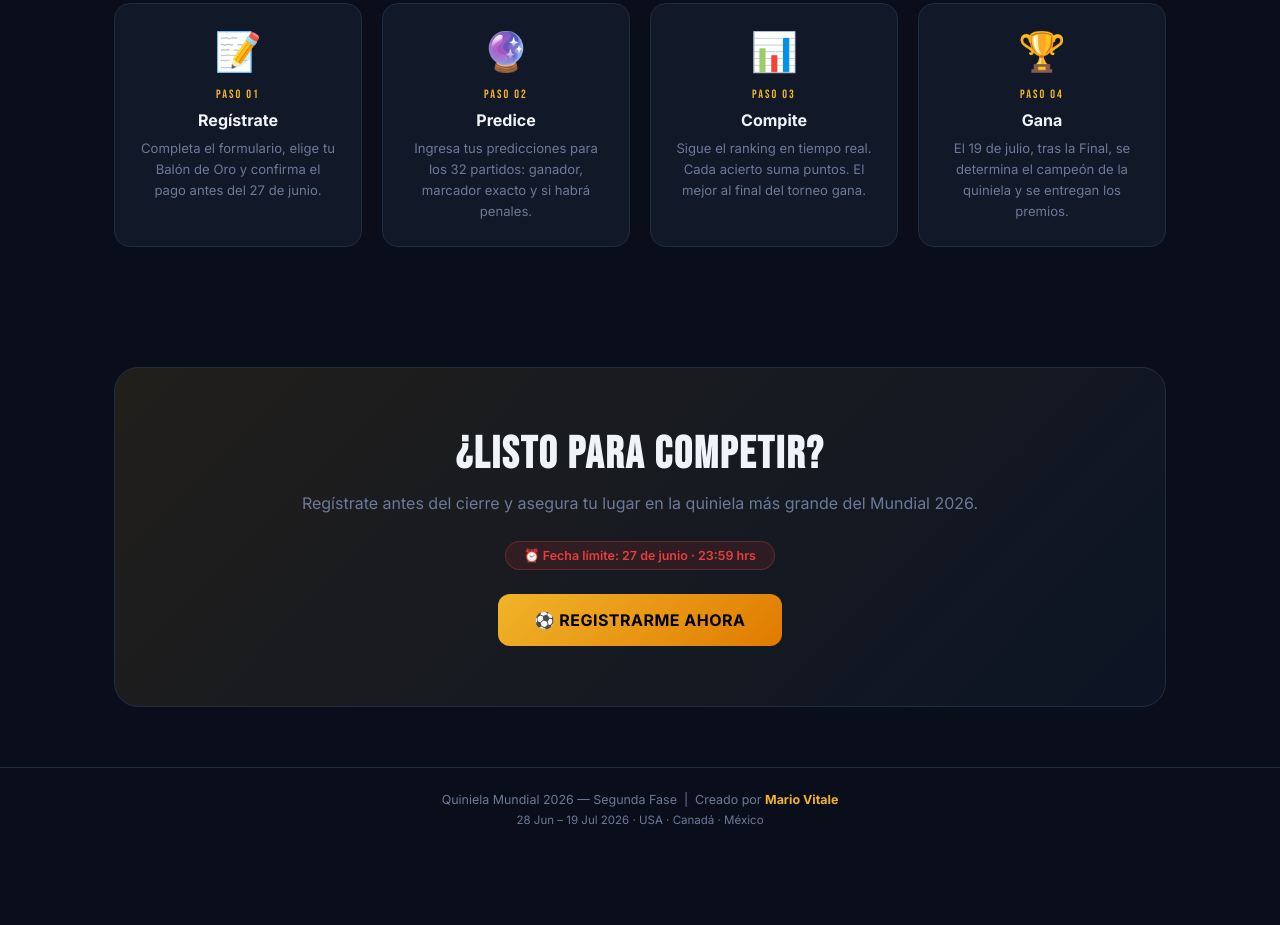
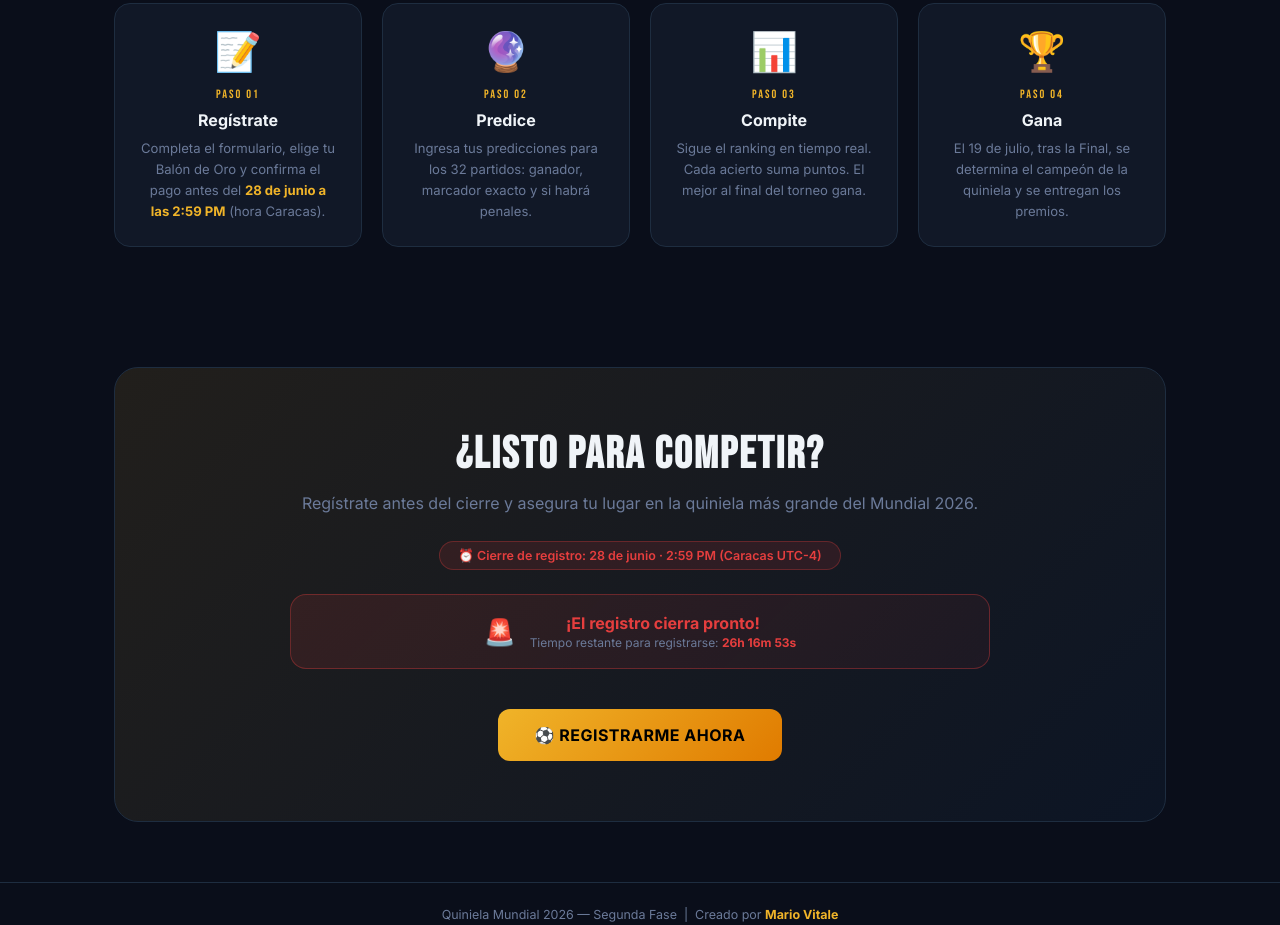
Before and after one commit to mevctrader/quiniela-mundial-2026, a website: page public/index.html in a window 1280 px wide. Shown: the part 2303-3228 px from the top of the page. Before the commit the page ends 3154 px from the top, so only its background shows below. Drawn offline with Linux system fonts and the light colour scheme.

Commit message:
fix: cierre de registro 28 jun 14:59 Caracas + countdown automático

```diff
--- a/public/index.html
+++ b/public/index.html
@@ -261,6 +261,22 @@
       font-weight: 400; letter-spacing: 1px; text-transform: uppercase;
     }
 
+    /* ── DEADLINE BANNER ── */
+    .deadline-banner {
+      background: linear-gradient(135deg,
+        rgba(229,62,62,0.12), rgba(229,62,62,0.06));
+      border: 1px solid rgba(229,62,62,0.35);
+      border-radius: 16px; padding: 18px 28px;
+      display: flex; align-items: center;
+      justify-content: center; gap: 14px;
+      flex-wrap: wrap; text-align: center;
+      max-width: 700px; margin: 0 auto 40px;
+    }
+    .deadline-banner .dl-icon { font-size: 1.6rem; }
+    .deadline-banner .dl-text { font-size: 0.9rem; color: var(--text); }
+    .deadline-banner .dl-text strong { color: var(--accent); font-size: 1rem; }
+    .deadline-banner .dl-sub  { font-size: 0.75rem; color: var(--muted); margin-top: 2px; }
+
     /* ── CTA FINAL ── */
     .cta-section {
       text-align: center;
@@ -355,7 +371,6 @@
       <div class="stat-label">Rondas</div>
     </div>
     <div class="stat-item">
-      <!-- ✅ FIX — Máximo real según server.js -->
       <div class="stat-num">353</div>
       <div class="stat-label">Pts Máximo</div>
     </div>
@@ -373,7 +388,6 @@
 
   <div class="puntos-grid">
 
-    <!-- ✅ FIX — R32: ganador 3 pts (era 2) -->
     <div class="ronda-card">
       <div class="ronda-header">
         <div class="ronda-name">⚽ Dieciseisavos</div>
@@ -385,7 +399,6 @@
       <div class="pts-max">Máx por partido: <strong>7 pts</strong> · Total ronda: <strong>112 pts</strong></div>
     </div>
 
-    <!-- ✅ FIX — R16: ganador 5 pts (era 3) -->
     <div class="ronda-card">
       <div class="ronda-header">
         <div class="ronda-name">🔥 Octavos de Final</div>
@@ -397,7 +410,6 @@
       <div class="pts-max">Máx por partido: <strong>9 pts</strong> · Total ronda: <strong>72 pts</strong></div>
     </div>
 
-    <!-- ✅ FIX — QF: ganador 8 pts (era 5), marcador 4, penales 2 -->
     <div class="ronda-card">
       <div class="ronda-header">
         <div class="ronda-name">⚡ Cuartos de Final</div>
@@ -409,7 +421,6 @@
       <div class="pts-max">Máx por partido: <strong>14 pts</strong> · Total ronda: <strong>56 pts</strong></div>
     </div>
 
-    <!-- ✅ FIX — SF: ganador 12 pts (era 8), marcador 5, penales 2 -->
     <div class="ronda-card">
       <div class="ronda-header">
         <div class="ronda-name">🏅 Semifinales</div>
@@ -421,7 +432,6 @@
       <div class="pts-max">Máx por partido: <strong>19 pts</strong> · Total ronda: <strong>38 pts</strong></div>
     </div>
 
-    <!-- ✅ FIX — 3P: ganador 8 pts (era 5), marcador 4, penales 2 -->
     <div class="ronda-card">
       <div class="ronda-header">
         <div class="ronda-name">🥉 Tercer Puesto</div>
@@ -433,7 +443,6 @@
       <div class="pts-max">Máx partido: <strong>14 pts</strong></div>
     </div>
 
-    <!-- ✅ FIX — FINAL: ganador 20 pts (era 15), marcador 8, penales 3 -->
     <div class="ronda-card" style="border-color:rgba(240,180,41,0.4)">
       <div class="ronda-header">
         <div class="ronda-name" style="color:var(--gold)">🏆 GRAN FINAL</div>
@@ -473,7 +482,6 @@
     <div style="color:var(--muted);font-size:0.8rem;text-transform:uppercase;letter-spacing:1px;margin-bottom:8px">
       Puntuación Máxima Total
     </div>
-    <!-- ✅ FIX — 353 pts reales (era 383) -->
     <div style="font-family:'Bebas Neue',sans-serif;font-size:3rem;color:var(--gold)">
       353 PUNTOS
     </div>
@@ -492,7 +500,8 @@
       <div class="step-icon">📝</div>
       <div class="step-num">PASO 01</div>
       <div class="step-title">Regístrate</div>
-      <div class="step-desc">Completa el formulario, elige tu Balón de Oro y confirma el pago antes del 27 de junio.</div>
+      <!-- ✅ FIX — fecha correcta cierre de registro -->
+      <div class="step-desc">Completa el formulario, elige tu Balón de Oro y confirma el pago antes del <strong style="color:var(--gold)">28 de junio a las 2:59 PM</strong> (hora Caracas).</div>
     </div>
     <div class="step-card">
       <div class="step-icon">🔮</div>
@@ -520,8 +529,27 @@
   <div class="cta-section">
     <h2>¿LISTO PARA COMPETIR?</h2>
     <p>Regístrate antes del cierre y asegura tu lugar en la quiniela más grande del Mundial 2026.</p>
-    <div class="deadline-pill">⏰ Fecha límite: 27 de junio · 23:59 hrs</div>
+
+    <!-- ✅ FIX — fecha y hora correcta -->
+    <div class="deadline-pill">
+      ⏰ Cierre de registro: 28 de junio · 2:59 PM (Caracas UTC-4)
+    </div>
     <br/>
+
+    <!-- ✅ NUEVO — Banner de cuenta regresiva al cierre de registro -->
+    <div class="deadline-banner">
+      <div class="dl-icon">🚨</div>
+      <div>
+        <div class="dl-text">
+          <strong>¡El registro cierra pronto!</strong>
+        </div>
+        <div class="dl-sub">
+          Tiempo restante para registrarse:
+          <span id="reg-countdown" style="color:var(--accent);font-weight:700"></span>
+        </div>
+      </div>
+    </div>
+
     <a href="registro.html" class="btn btn-gold" style="font-size:1rem;padding:16px 36px">
       ⚽ REGISTRARME AHORA
     </a>
@@ -534,13 +562,14 @@
 </footer>
 
 <script>
-  // ✅ FIX — Countdown correcto al primer partido
-  // Sudáfrica vs Canadá — 28 Jun 2026 · 15:00 ET
-  const TARGET = new Date('2026-06-28T15:00:00-04:00');
+  // ══════════════════════════════════════════════
+  // COUNTDOWN — Primer partido: 28 Jun · 15:00 ET
+  // ══════════════════════════════════════════════
+  const TARGET_PARTIDO = new Date('2026-06-28T15:00:00-04:00');
 
-  function tick() {
+  function tickPartido() {
     const now  = new Date();
-    const diff = TARGET - now;
+    const diff = TARGET_PARTIDO - now;
 
     if (diff <= 0) {
       ['cd-d','cd-h','cd-m','cd-s'].forEach(id => {
@@ -562,8 +591,46 @@
     document.getElementById('cd-s').textContent = String(s).padStart(2,'0');
   }
 
-  tick();
-  setInterval(tick, 1000);
+  // ══════════════════════════════════════════════
+  // COUNTDOWN CIERRE DE REGISTRO
+  // 28 Jun 2026 · 14:59 UTC-4 (Caracas)
+  // = 2026-06-28T14:59:00-04:00
+  // ══════════════════════════════════════════════
+  const TARGET_REGISTRO = new Date('2026-06-28T14:59:00-04:00');
+
+  function tickRegistro() {
+    const el   = document.getElementById('reg-countdown');
+    if (!el) return;
+
+    const now  = new Date();
+    const diff = TARGET_REGISTRO - now;
+
+    if (diff <= 0) {
+      el.textContent = '¡Registro cerrado!';
+      // Ocultar botón de registro si ya cerró
+      document.querySelectorAll('a[href="registro.html"]').forEach(btn => {
+        btn.style.opacity = '0.4';
+        btn.style.pointerEvents = 'none';
+        btn.textContent = '🔒 Registro cerrado';
+      });
+      return;
+    }
+
+    const h = Math.floor(diff / 3600000);
+    const m = Math.floor((diff % 3600000) / 60000);
+    const s = Math.floor((diff % 60000)   / 1000);
+
+    if (h > 0) {
+      el.textContent = `${h}h ${String(m).padStart(2,'0')}m ${String(s).padStart(2,'0')}s`;
+    } else {
+      el.textContent = `${String(m).padStart(2,'0')}m ${String(s).padStart(2,'0')}s`;
+    }
+  }
+
+  tickPartido();
+  tickRegistro();
+  setInterval(tickPartido,  1000);
+  setInterval(tickRegistro, 1000);
 </script>
 </body>
 </html>
```
